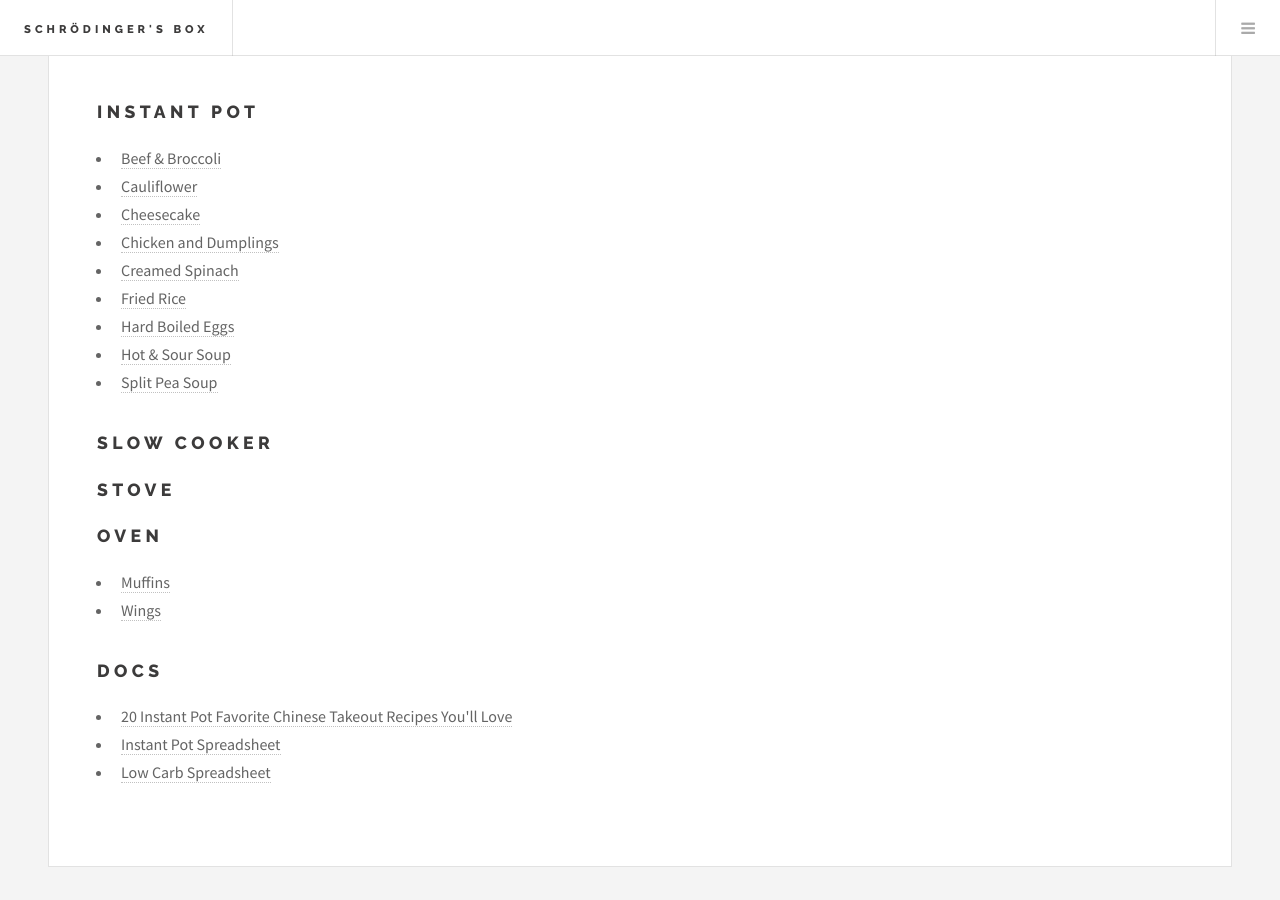
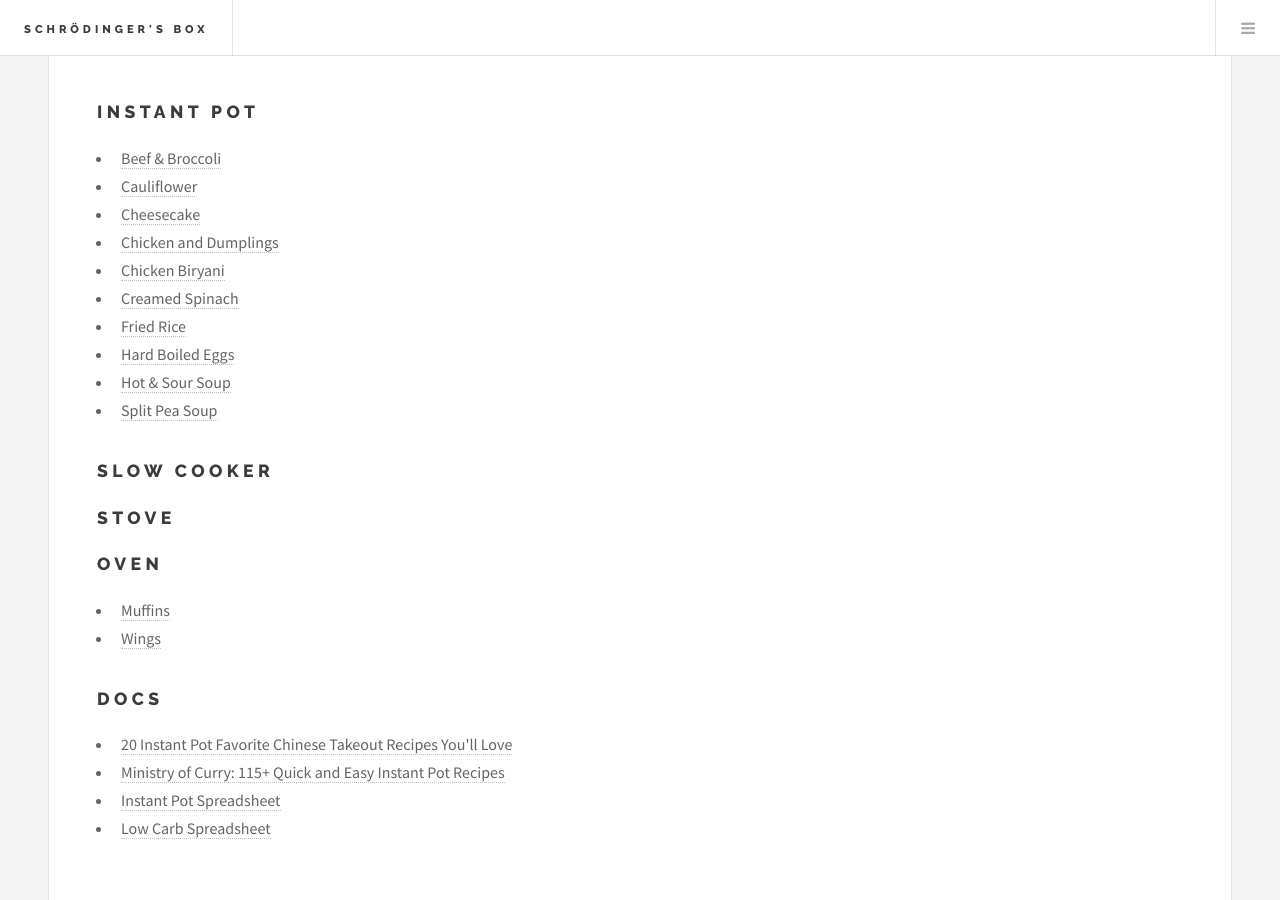
Before and after one commit to schrodingersbox/schrodingersbox.github.io, a Jekyll site: the page built from recipes.html, in a window 1280 px wide and 900 px high, scrolled down 392 px. Built offline with Jekyll 4.4.1, drawn with Linux system fonts in a browser that asks for light colours.

Commit message:
Added biryani

```diff
--- a/recipes.html
+++ b/recipes.html
@@ -9,6 +9,7 @@ title: Recipes
 	<li><a href="https://realfoodrealdeals.com/instant-pot-cauliflower/" target="_blank">Cauliflower</a></li>
 	<li><a href="https://www.ourpaleolife.com/instant-pot-low-carb-cheesecake-keto-primal/" target="_blank">Cheesecake</a></li>
 	<li><a href="https://recipes.instantpot.com/recipe/chicken-and-dumplings/" target="_blank">Chicken and Dumplings</a></li>
+	<li><a href="https://ministryofcurry.com/chicken-biryani-instant-pot/" target="_blank">Chicken Biryani</a></li>
 	<li><a href="https://www.staysnatched.com/instant-pot-creamed-spinach/" target="_blank">Creamed Spinach</a></li>
 	<li><a href="https://www.pressurecookrecipes.com/instant-pot-fried-rice/" target="_blank">Fried Rice</a></li>
 	<li><a href="https://amindfullmom.com/instant-pot-hard-boiled-eggs/" target="_blank">Hard Boiled Eggs</a></li>
@@ -29,6 +30,8 @@ title: Recipes
 <h2>Docs</h2>
 <ul>
 	<li><a href="https://www.pressurecookrecipes.com/instant-pot-chinese-takeout-recipes/" target="_blank">20 Instant Pot Favorite Chinese Takeout Recipes You'll Love</a></li>
+	<li><a href="https://ministryofcurry.com/category/instant-pot/" target="_blank">Ministry of Curry: 115+ Quick and Easy Instant Pot Recipes</a></li>
+
 	<li><a href="https://docs.google.com/spreadsheets/d/19CJ72iOHvHTN_UOerMjMHcqc6T7L-nGaR2Mb4NFPGXc/edit#gid=0" target="_blank">Instant Pot Spreadsheet</a></li>
 	<li><a href="https://docs.google.com/spreadsheets/d/1juxFyDwLPVtob3dx2znSDXIJNOFbBdk9ZnlyI2ziqYQ/edit?ts=588176d3#gid=0" target="_blank">Low Carb Spreadsheet</a></li>
 </ul>
```
